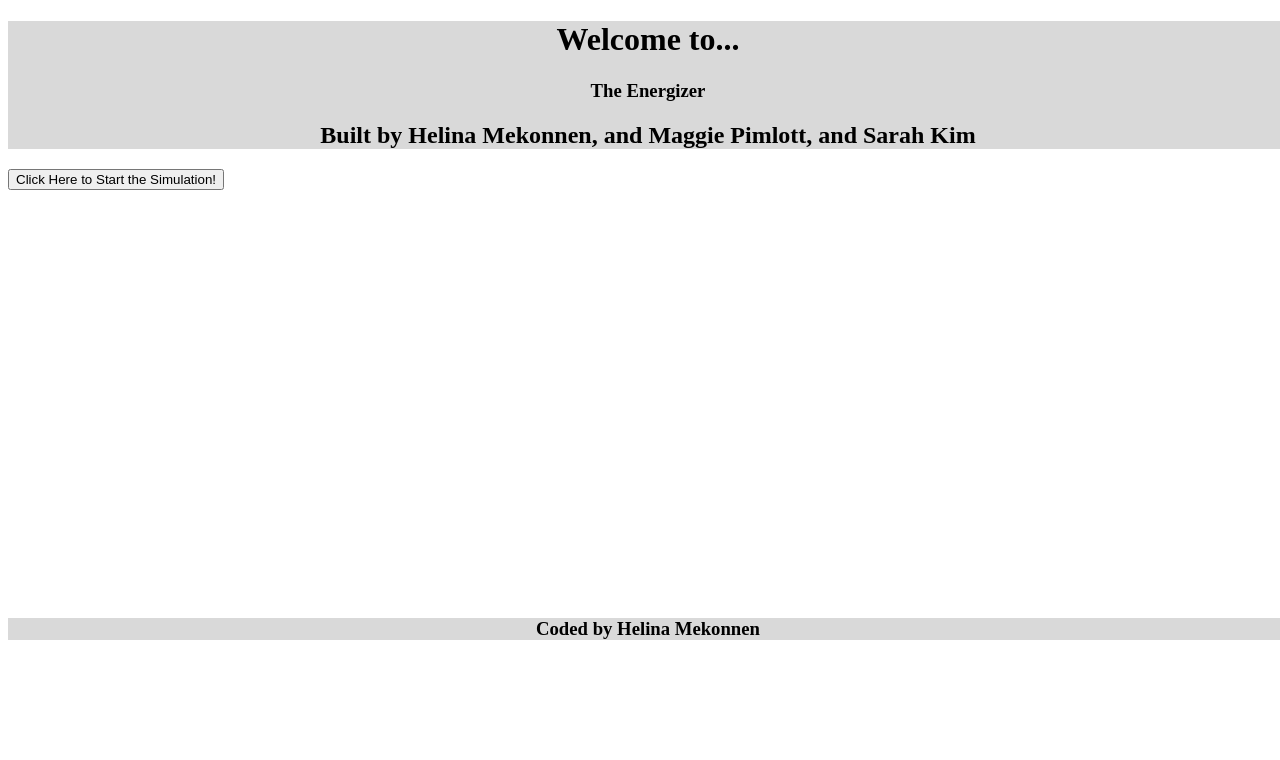
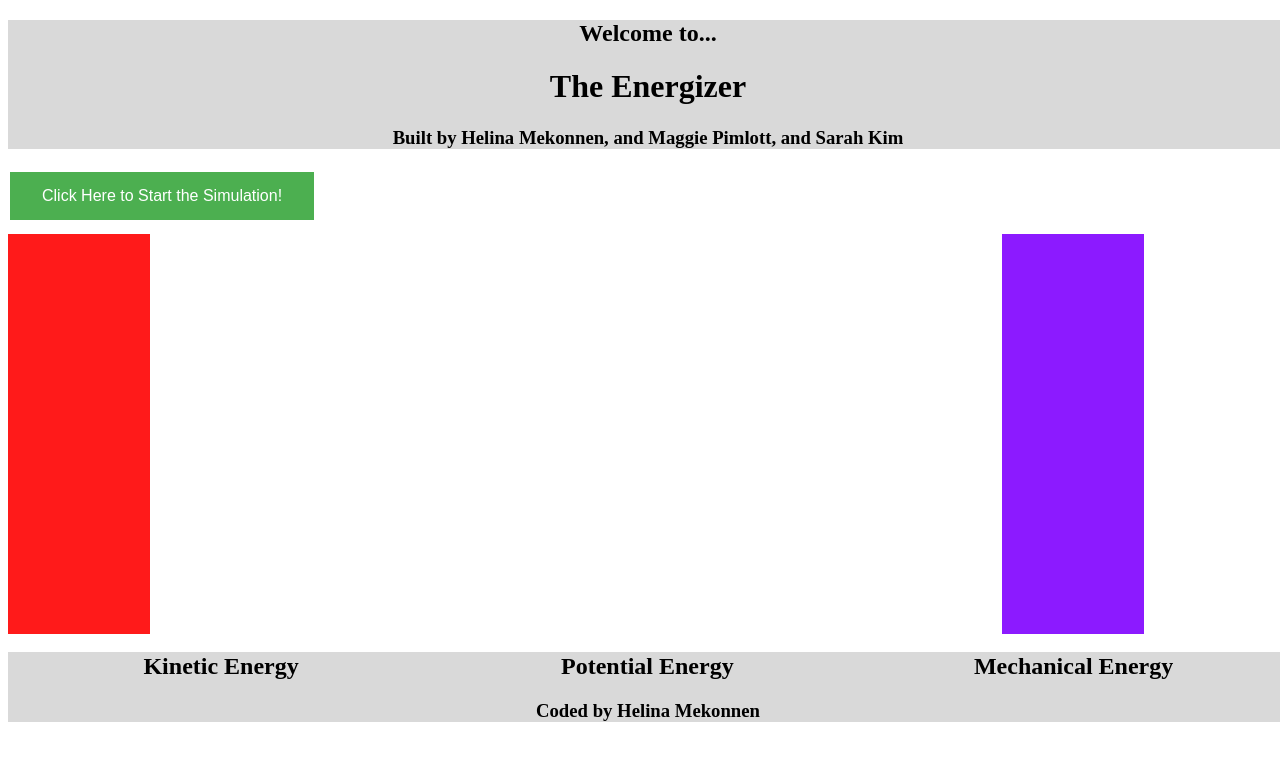
Before and after one commit to helinammekonnen/helinammekonnen.github.io, a plain HTML site: page index.html in a window 1280 px wide. Drawn offline with Linux system fonts and the light colour scheme.

Commit message:
Update index.html

```diff
--- a/index.html
+++ b/index.html
@@ -6,15 +6,38 @@
 </head>
 <body>
   <div id="header">
-    <h1>Welcome to...</h1>
-    <h3>The Energizer</h2>
-    <h2>Built by Helina Mekonnen, and Maggie Pimlott, and Sarah Kim</h2>
+    <h2>Welcome to...</h2>
+    <h1>The Energizer</h1>
+    <h3>Built by Helina Mekonnen, and Maggie Pimlott, and Sarah Kim</h3>
   </div>
-  <button onclick="changeHeights()">Click Here to Start the Simulation!</button>
+  <button class="button" onclick="changeHeights()">Click Here to Start the Simulation!</button>
   <div id="container">
-    <div id="pe" class="bar"></div>
-    <div id="ke" class="bar"></div>
-    <div id="me" class="bar"></div>
+    <div class="mini_container">
+      <div class="mini_container"></div>
+      <div id="pe" class="mini_container"></div>
+      <div class="mini_container"></div>
+    </div>
+    <div class="mini_container">
+      <div class="mini_container"></div>
+      <div id="ke" class="mini_container"></div>
+      <div class="mini_container"></div>
+    </div>
+    <div class="mini_container">
+      <div class="mini_container"></div>
+      <div id="me" class="mini_container"></div>
+      <div class="mini_container"></div>
+    </div>
+  </div>
+  <div class="container">
+    <div class="mini_container">
+      <h2>Kinetic Energy</h2>
+    </div>
+    <div class="mini_container">
+      <h2>Potential Energy</h2>
+    </div>
+    <div class="mini_container">
+      <h2>Mechanical Energy</h2>
+    </div>
   </div>
   <div id="footer">
     <h3>Coded by Helina Mekonnen</h3>
```
